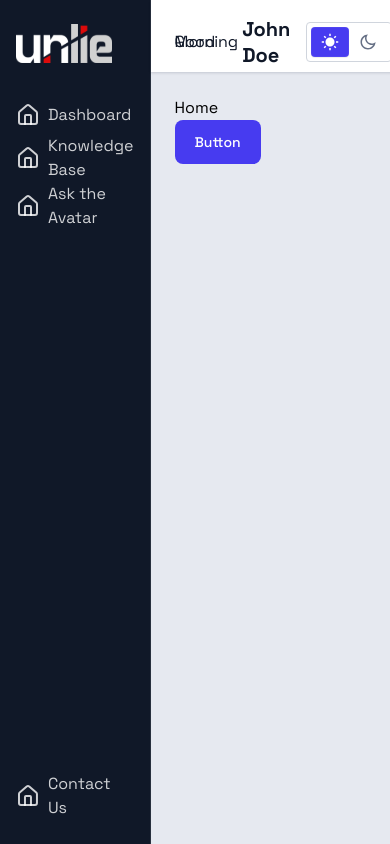
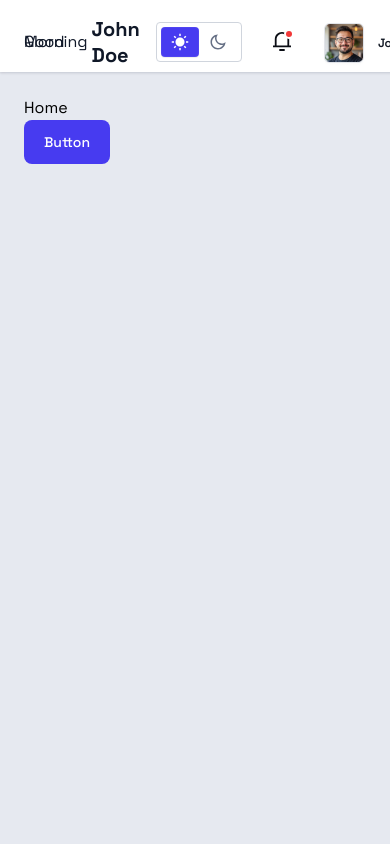
Before and after one commit to nur-it/react-un-lion-dashboard, a React (Vite) app: page / in a window 390 px wide. Built offline with nearby package versions, Linux system fonts and the light colour scheme.

Commit message:
hide sidebar on smaller screens for improved responsiveness

```diff
--- a/src/layouts/root-layout.jsx
+++ b/src/layouts/root-layout.jsx
@@ -6,7 +6,7 @@ const RootLayout = () => {
   return (
     <main className="flex h-screen overflow-hidden">
       {/* Sidebar */}
-      <aside className="w-62.5 border-r border-white_opacity10 bg-secondary_main px-4 py-6 dark:bg-dark_secondary">
+      <aside className="hidden w-62.5 border-r border-white_opacity10 bg-secondary_main px-4 py-6 dark:bg-dark_secondary lg:block">
         <Sidebar />
       </aside>
 
```
